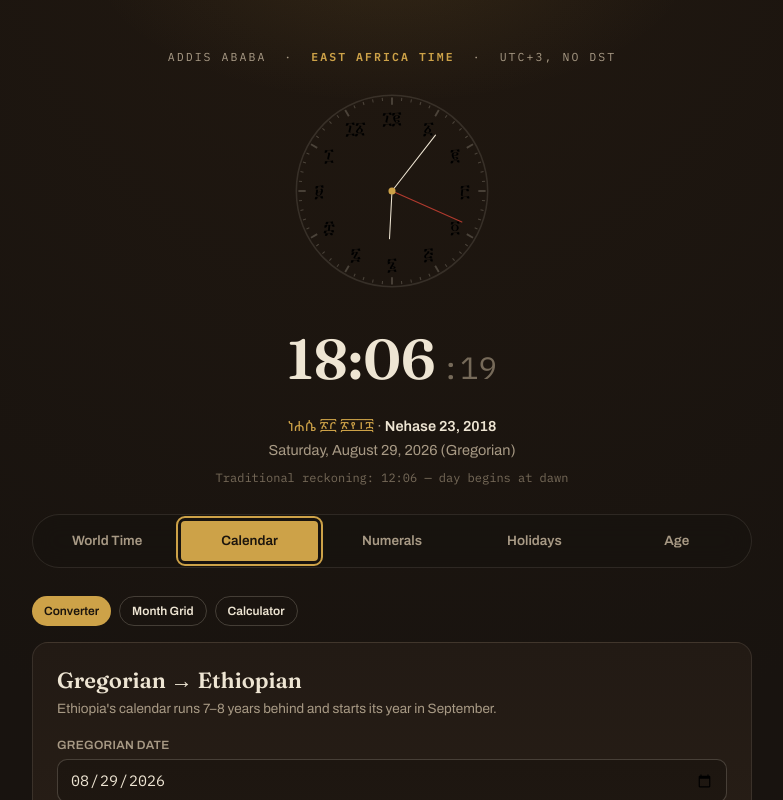
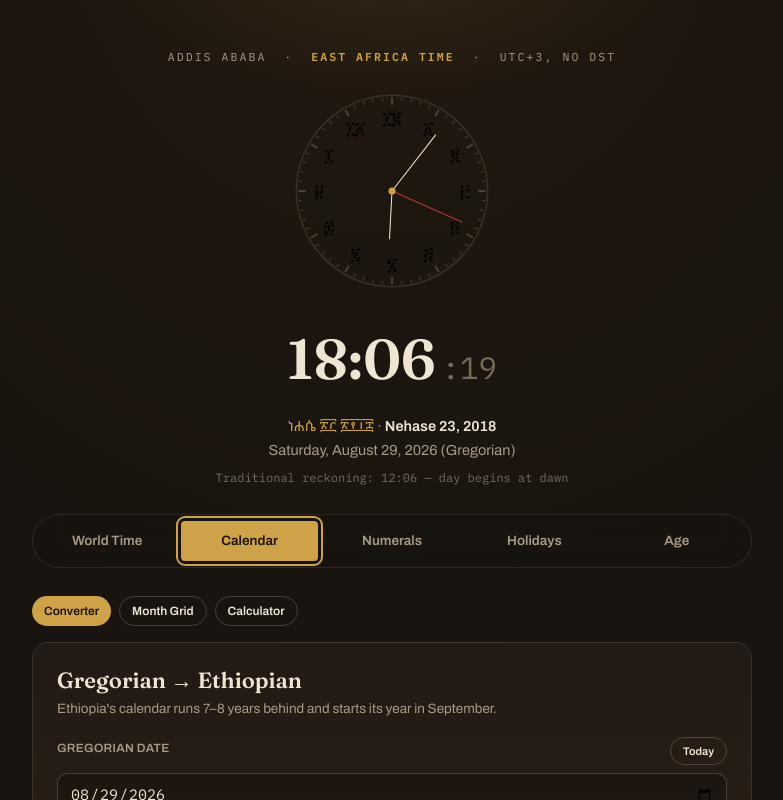
Before and after one commit to Asucexio/EthioSync, a Next.js app: page / in a window 1280 px wide. Both pictures are taken after a click on the tab "Calendar". Shown: the top 800 px of the page, without its empty margins (248-1031 px from the left). Built offline with nearby package versions, Linux system fonts and the light colour scheme.

Commit message:
feat(calendar): add quick Today shortcut for date conversion

```diff
--- a/components/calendar-converter.tsx
+++ b/components/calendar-converter.tsx
@@ -45,6 +45,22 @@ export function CalendarConverter() {
     if (!y || !m) return 30;
     return ethiopicMonthLength(y, m);
   }, [ethYear, ethMonth]);
+
+  function setToday() {
+    const today = new Date();
+    const gregValue = `${today.getFullYear()}-${pad2(today.getMonth() + 1)}-${pad2(today.getDate())}`;
+    const fixed = fixedFromGregorian(today.getFullYear(), today.getMonth() + 1, today.getDate());
+    const [ey, em, ed] = ethiopicFromFixed(fixed);
+
+    if (direction === "gregToEth") {
+      setGregDate(gregValue);
+      return;
+    }
+
+    setEthMonth(String(em));
+    setEthDay(String(ed));
+    setEthYear(String(ey));
+  }
 
   const result = useMemo(() => {
     if (view !== "converter") return null;
@@ -132,12 +148,22 @@ export function CalendarConverter() {
 
         {direction === "gregToEth" ? (
           <div className="mb-4">
-            <Label htmlFor="greg-date">Gregorian date</Label>
+            <div className="mb-2 flex items-center justify-between gap-2">
+              <Label htmlFor="greg-date">Gregorian date</Label>
+              <Button variant="ghost" size="sm" className="h-7 text-[11px]" onClick={setToday}>
+                Today
+              </Button>
+            </div>
             <Input id="greg-date" type="date" value={gregDate} onChange={(e) => setGregDate(e.target.value)} />
           </div>
         ) : (
           <div className="mb-4">
-            <Label>Ethiopian date</Label>
+            <div className="mb-2 flex items-center justify-between gap-2">
+              <Label>Ethiopian date</Label>
+              <Button variant="ghost" size="sm" className="h-7 text-[11px]" onClick={setToday}>
+                Today
+              </Button>
+            </div>
             <div className="grid grid-cols-[1.3fr_1fr_0.9fr] gap-2.5">
               <Select value={ethMonth} onValueChange={setEthMonth}>
                 <SelectTrigger aria-label="Ethiopian month"><SelectValue /></SelectTrigger>
```
